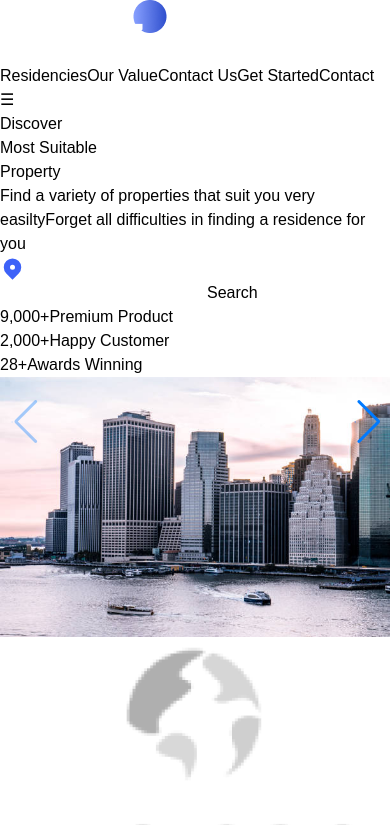
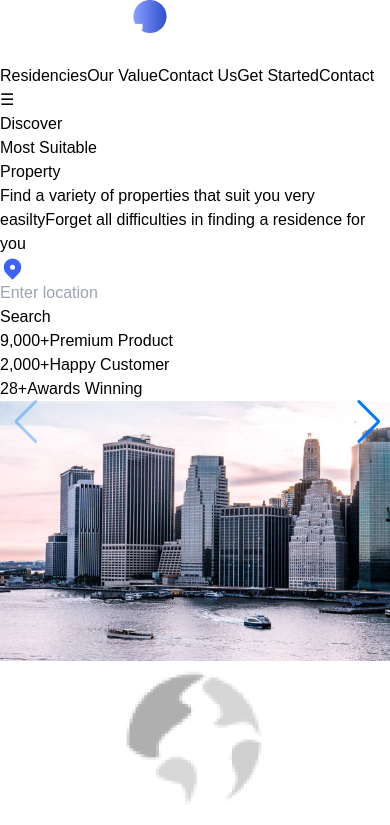
Before and after one commit to dassajib/real-estate, a React (Vite) app: page / in a window 390 px wide. Shown: the top 825 px of the page. Built offline with nearby package versions, Linux system fonts and the light colour scheme.

Commit message:
hero sec's search field's responsive issue solved

```diff
--- a/src/Components/Hero/Hero.jsx
+++ b/src/Components/Hero/Hero.jsx
@@ -7,7 +7,7 @@ const Hero = () => {
   return (
     <section className="max-w-[1440px] mx-auto">
       <div className="flex flex-col md:flex-row justify-around items-center gap-10 pt-24 pb-6">
-        <div className="flex flex-col gap-12">
+        <div className="flex flex-col gap-12 px-4 md:px-0">
           <div className="relative z-[1]">
             <div className="absolute w-16 h-16 right-[100px] -top-4 rounded-full bg-orange-400 z-[-1]" />
             <motion.h1
@@ -22,13 +22,28 @@ const Hero = () => {
             <span className="text-gray-400">Forget all difficulties in finding a residence for you</span>
           </div>
 
-          <div className="bg-white rounded-md border-[3px] border-[rgba(120,120,120,0.3)] flex justify-between items-center py-2 px-4">
+          {/* <div className="bg-white rounded-md border-[3px] border-[rgba(120,120,120,0.3)] flex justify-between items-center py-2 px-4">
             <HiLocationMarker color="#3D62F8" size={25} />
             <input className="border-none outline-none" type="text" />
             <button className="bg-[#3D62F8] text-white px-6 py-2 rounded-md text-[14px] transition duration-300 ease-in hover:scale-110">Search</button>
+          </div> */}
+
+          <div className="bg-white rounded-md border-[3px] border-[rgba(120,120,120,0.3)] flex flex-col sm:flex-row gap-3 sm:gap-0 sm:justify-between sm:items-center py-2 px-4">
+            <div className="flex items-center gap-2 w-full">
+              <HiLocationMarker color="#3D62F8" size={25} />
+              <input
+                className="border-none outline-none w-full"
+                type="text"
+                placeholder="Enter location"
+              />
+            </div>
+            <button className="bg-[#3D62F8] text-white px-6 py-2 rounded-md text-[14px] transition duration-300 ease-in hover:scale-110 w-full sm:w-auto">
+              Search
+            </button>
           </div>
 
-          <div className="flex justify-start items-center gap-4 text-white">
+
+          <div className="flex justify-start md:items-center gap-4 text-white">
             <div className="flex flex-col justify-center items-center">
               <span className="text-2xl md:text-4xl">
                 <CountUp start={8800} end={9000} duration={4} />
```
